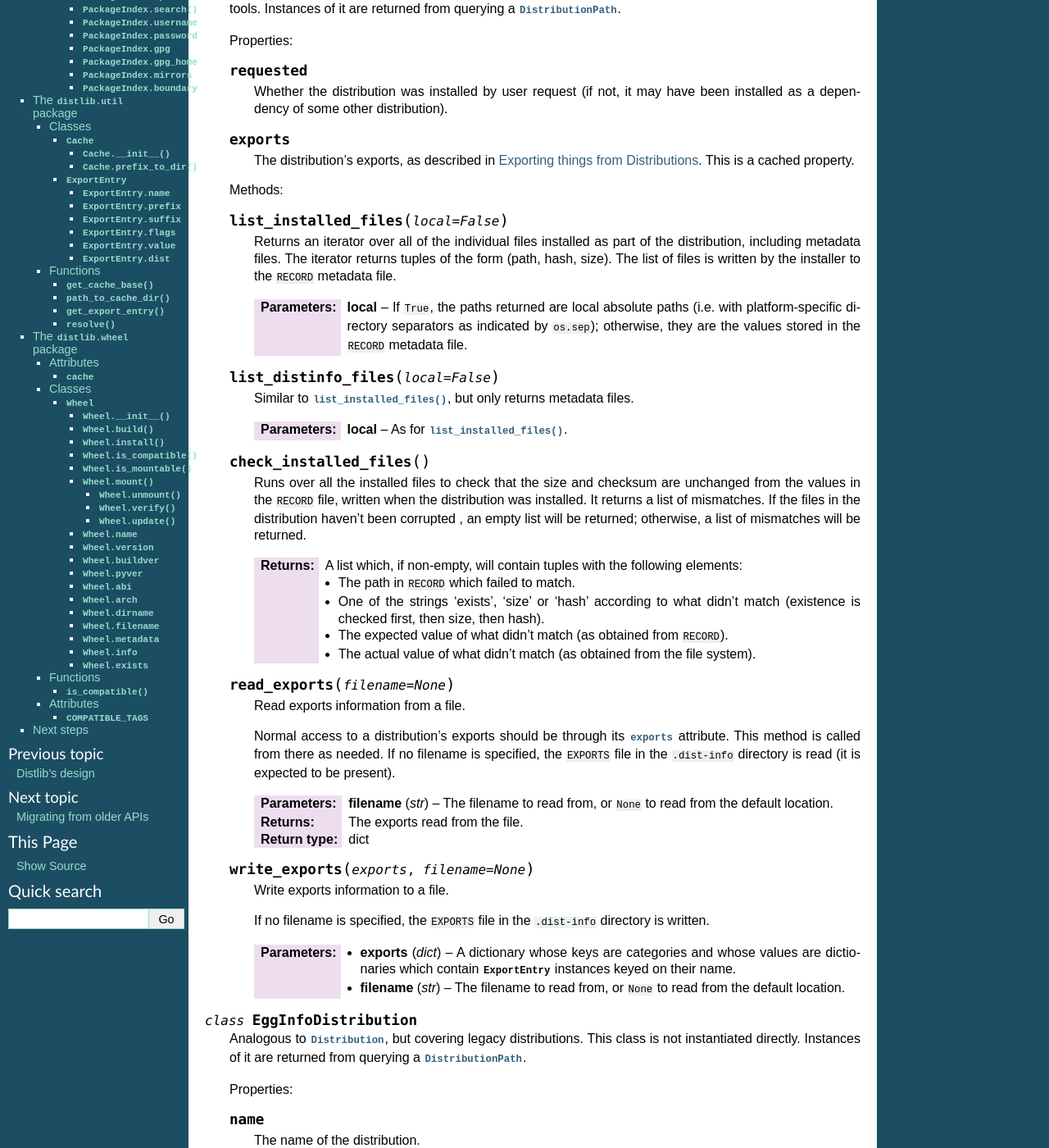
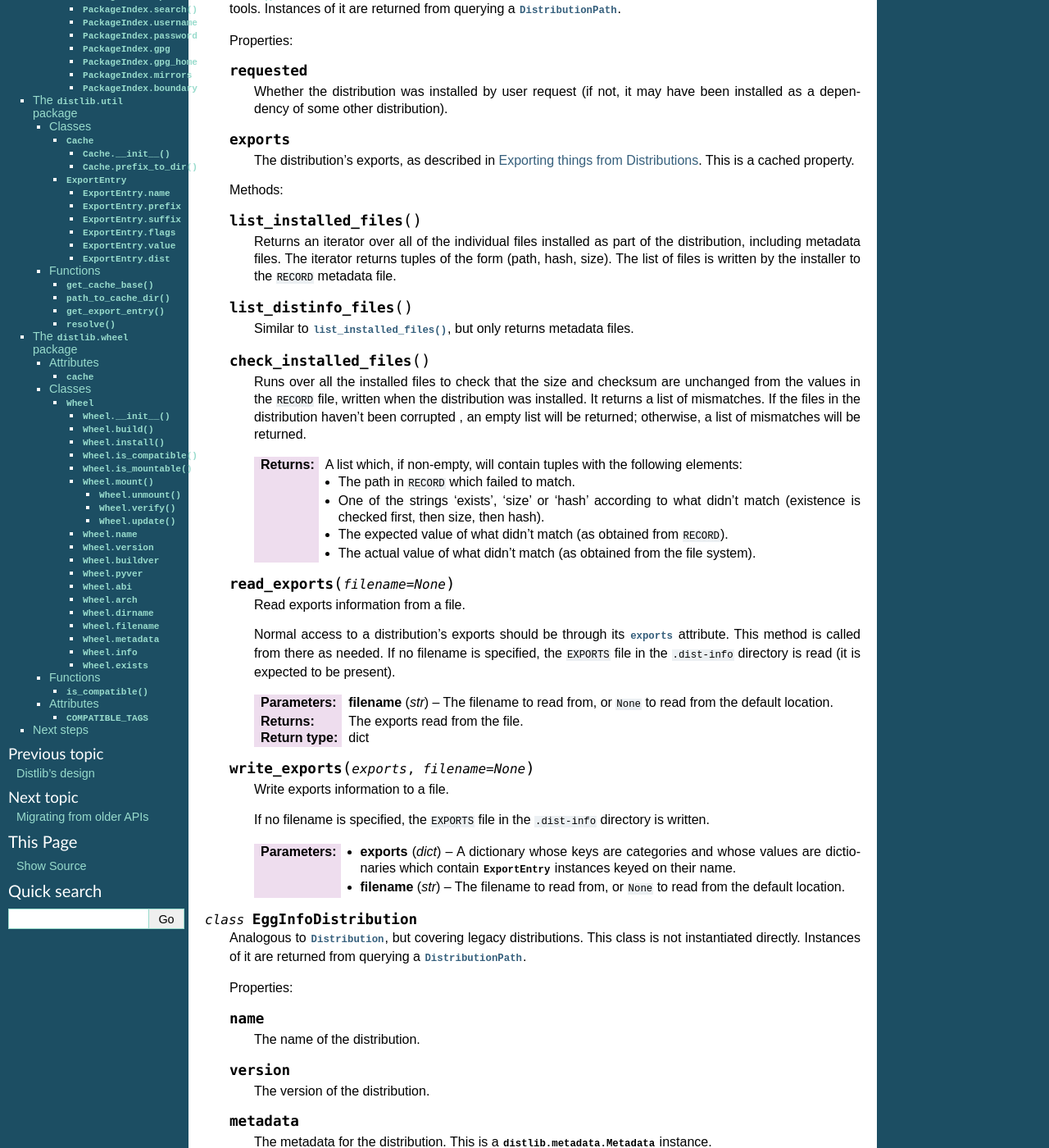
Before and after one commit to pypa/distlib, a Sphinx documentation site: the page built from docs/reference.rst, in a window 1280 px wide and 1400 px high, scrolled down 2040 px. Shown: the whole window at 82% size. Built offline with Sphinx 7.4.7, drawn with Linux system fonts in a browser that asks for light colours; formulas are drawn with MathJax 3; comment, search, counter and statistics services are not loaded; some of the changed text lies outside the part shown.

Commit message:
Removed references to removed local parameter.

```diff
--- a/docs/reference.rst
+++ b/docs/reference.rst
@@ -153,23 +153,16 @@ Classes
 
    Methods:
 
-   .. method:: list_installed_files(local=False)
+   .. method:: list_installed_files()
 
       Returns an iterator over all of the individual files installed as part of
       the distribution, including metadata files. The iterator returns tuples
       of the form (path, hash, size). The list of files is written by the
       installer to the ``RECORD`` metadata file.
 
-      :param local: If ``True``, the paths returned are local absolute paths
-                    (i.e. with platform-specific directory separators as
-                    indicated by ``os.sep``); otherwise, they are the values
-                    stored in the ``RECORD`` metadata file.
-
-   .. method:: list_distinfo_files(local=False)
+   .. method:: list_distinfo_files()
 
       Similar to :meth:`list_installed_files`, but only returns metadata files.
-
-      :param local: As for :meth:`list_installed_files`.
 
    .. method:: check_installed_files()
 
@@ -244,14 +237,10 @@ Classes
 
    Methods:
 
-   .. method:: list_installed_files(local=False)
+   .. method:: list_installed_files()
 
       Returns a list all of the individual files installed as part of
       the distribution.
-
-      :param local: If ``True``, the paths returned are local absolute paths
-                    (i.e. with platform-specific directory separators as
-                    indicated by ``os.sep``).
 
 .. class:: DependencyGraph
 
```
